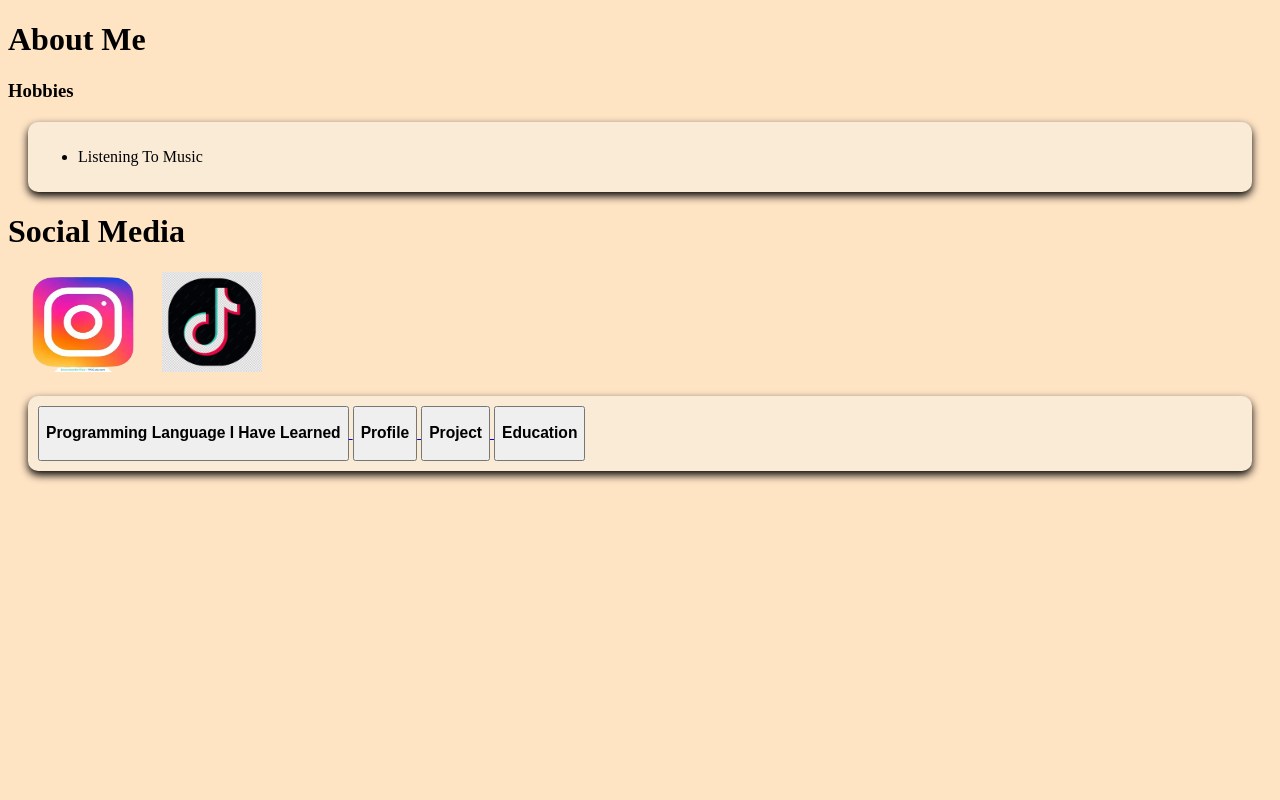
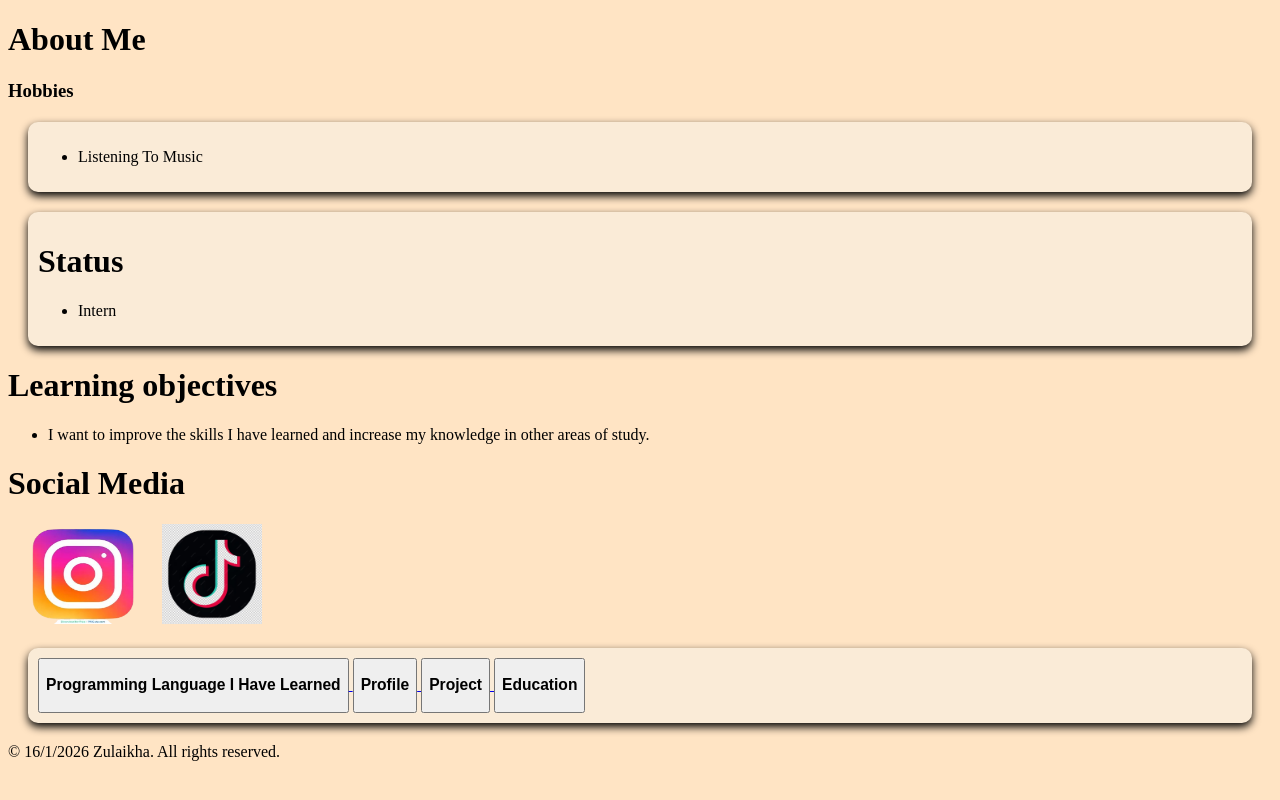
Before and after one commit to Ikha00/Ikha00, a plain HTML site: page about.html in a window 1280 px wide. Drawn offline with Linux system fonts and the light colour scheme.

Commit message:
Update about.html: add info section

```diff
--- a/about.html
+++ b/about.html
@@ -12,6 +12,18 @@
     <div class = "container">
         <ul>
             <li>Listening To Music</li>
+        </ul>
+    </div>
+    <div class = "container">
+        <h1>Status</h1>
+        <ul>
+            <li>Intern</li>
+        </ul>
+    </div>
+    <div>
+        <h1>Learning objectives</h1>
+        <ul>
+            <li>I want to improve the skills I have learned and increase my knowledge in other areas of study.</li>
         </ul>
     </div>
     <h1>Social Media</h1>
@@ -31,5 +43,6 @@
             <button><h3>Education</h3></button>
         </a>
     </div>
+    <p>&copy; 16/1/2026 Zulaikha. All rights reserved.</p>
 </body>
 </html>
```
